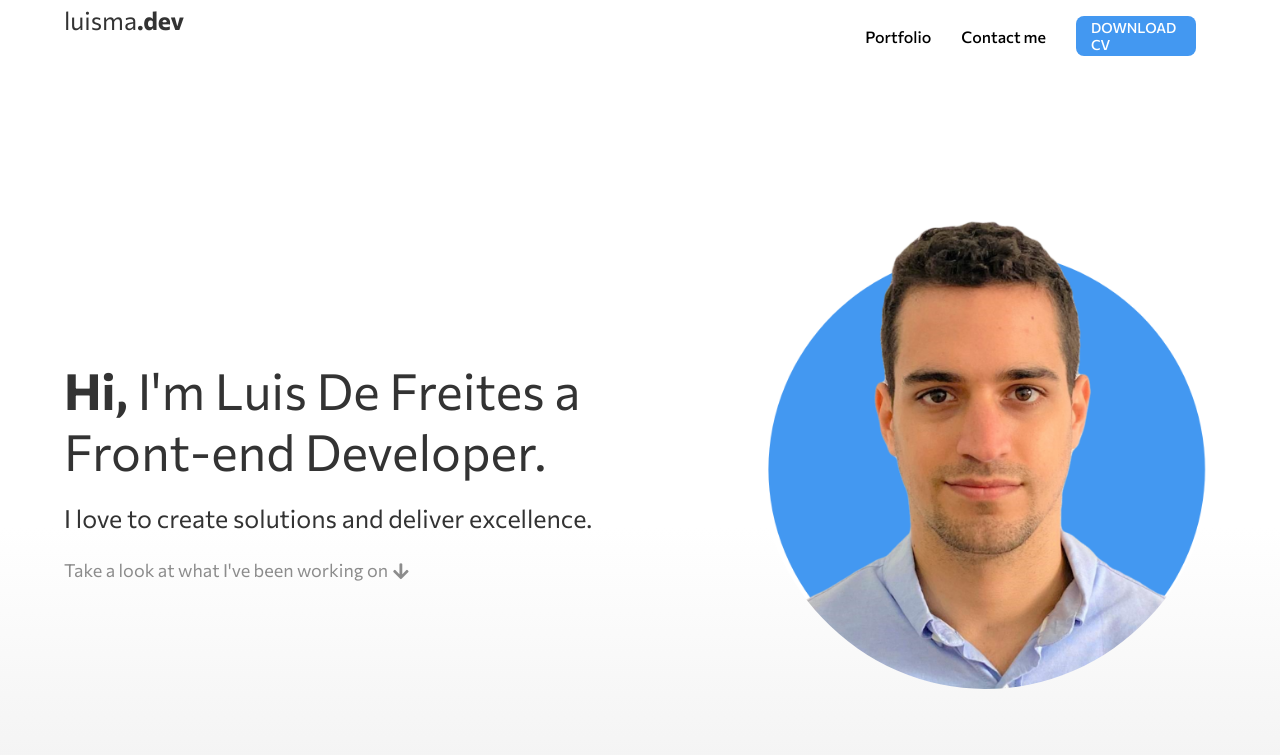
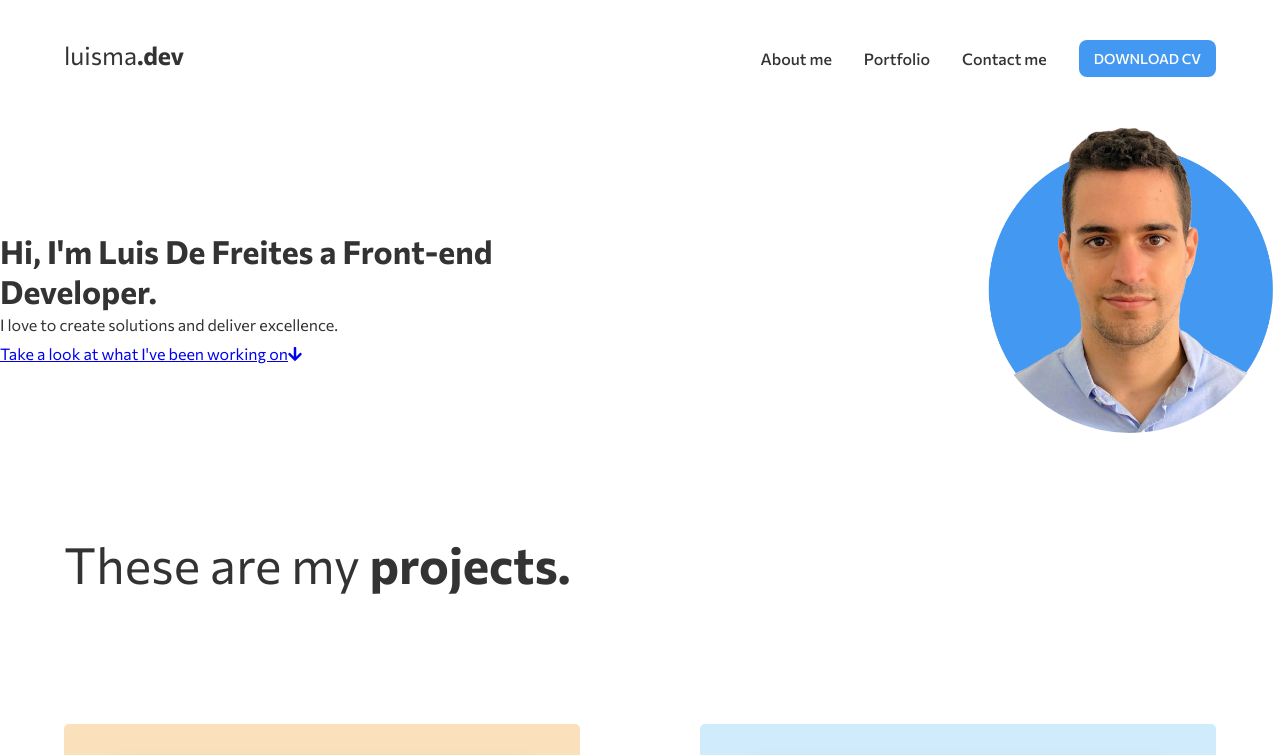
Before and after one commit to luismadf/Portfolio, a React (Create React App) app: page / in a window 1280 px wide. Shown: the top 755 px of the page. Built offline with nearby package versions, Linux system fonts and the light colour scheme.

Commit message:
finishing header

```diff
--- a/src/components/Layout/Footer/Footer.css
+++ b/src/components/Layout/Footer/Footer.css
@@ -9,13 +9,14 @@ footer .container {
   align-items: center;
   padding: 40px 0;
 }
-.logo {
+
+footer .logo {
   font-size: 25px;
   font-weight: 400;
   margin-bottom: 32px;
 }
 
-.logo span {
+footer .logo span {
   font-weight: 700;
 }
 
--- a/src/components/Layout/Header.js
+++ /dev/null
@@ -1,124 +0,0 @@
-import React from "react";
-import styled from "@emotion/styled";
-import Hero from "../Hero";
-import CV from "../../images/luisdefreitescv.pdf";
-import { contactInfo } from "../../utils/contactInfo";
-import { Modal } from "../";
-import { useModal } from "../../hooks/useModal";
-
-const MainNav = styled.nav`
-  display: flex;
-  align-items: center;
-  height: 72px;
-
-  .container1 {
-    height: 100%;
-    width: 90%;
-    max-width: 1200px;
-    margin: 0 auto;
-    display: flex;
-    justify-content: space-between;
-    align-items: center;
-
-    @media (max-width: 1000px) {
-      flex-direction: column;
-    }
-  }
-
-  .logo {
-    font-size: 25px;
-    font-weight: 400;
-    span {
-      font-weight: 700;
-    }
-    @media (max-width: 1000px) {
-      font-size: 30px;
-      margin: 30px 0 20px 0;
-    }
-  }
-
-  ul {
-    display: flex;
-    align-items: center;
-    color: black;
-    font-weight: 500;
-
-    @media (max-width: 1000px) {
-      flex-direction: column;
-    }
-  }
-
-  ul li {
-    @media (max-width: 1000px) {
-      margin: 10px 0;
-      margin-left: 0;
-    }
-  }
-
-  ul li a {
-    color: black;
-    @media (max-width: 1000px) {
-      margin-left: 0;
-    }
-  }
-
-  ul li .button {
-    display: flex;
-    align-items: center;
-    justify-content: center;
-    width: 120px;
-    height: 40px;
-    background-color: #4398f1;
-    color: white;
-    border-radius: 8px;
-    font-size: 14px;
-    font-weight: 500;
-  }
-
-  @media (max-width: 1000px) {
-    height: auto;
-  }
-`;
-
-const Header = () => {
-  const { contactMeInfo } = contactInfo;
-  const [modalInfo, handleOnClickModal] = useModal();
-
-  return (
-    <header>
-      <Modal modalInfo={modalInfo} handleOnClosed={handleOnClickModal} />
-      <MainNav>
-        <div class="container1">
-          <div class="logo">
-            luisma<span>.dev</span>
-          </div>
-          <ul>
-            {/* <li>
-              <a href="#" onClick={() => showModal(aboutInfo)}>
-                About me
-              </a>
-            </li> */}
-            <li>
-              <a href="#projects">Portfolio</a>
-            </li>
-            <li>
-              <a href="#" onClick={() => handleOnClickModal(contactMeInfo)}>
-                Contact me
-              </a>
-            </li>
-            <li>
-              <a href={CV} className="button">
-                Download CV
-              </a>
-            </li>
-          </ul>
-        </div>
-      </MainNav>
-      <div class="container">
-        <Hero />
-      </div>
-    </header>
-  );
-};
-
-export default Header;
--- /dev/null
+++ b/src/components/Layout/Header/Header.css
@@ -0,0 +1,109 @@
+header {
+  background-color: transparent;
+}
+
+header .container {
+  display: flex;
+  justify-content: space-between;
+  padding: 40px 0;
+}
+
+header .menu {
+  display: none;
+}
+
+header .logo {
+  font-size: 25px;
+  font-weight: 400;
+}
+
+header .logo span {
+  font-weight: 700;
+}
+
+.header__mobileMenu {
+  font-size: 25px;
+}
+
+header ul {
+  display: flex;
+  flex-direction: column;
+  font-weight: 500;
+  list-style: none;
+}
+
+header ul li a::after {
+  content: "";
+  position: absolute;
+  bottom: -4px;
+  left: -2px;
+  width: 105%;
+  height: 3px;
+  border-radius: 15px;
+  background-color: #333;
+  transition: 0.4s;
+}
+
+header ul li a {
+  position: relative;
+  color: #333;
+  text-decoration: none;
+}
+
+header ul li a:visited {
+  color: #333;
+}
+
+@media (min-width: 1024px) {
+  .header__mobileMenu {
+    display: none;
+  }
+
+  header .menu {
+    display: flex;
+  }
+
+  header ul {
+    flex-direction: row;
+    align-items: center;
+  }
+
+  header ul li {
+    margin-right: 32px;
+  }
+
+  header ul li a::after {
+    width: 0%;
+  }
+
+  header ul li a:hover::after {
+    width: 105%;
+  }
+
+  header ul li:last-of-type {
+    margin-right: 0px;
+  }
+
+  .header__button {
+    display: flex;
+    align-items: center;
+    justify-content: center;
+    padding: 10px 15px;
+    background-color: #4398f1;
+    color: white !important;
+    text-transform: uppercase;
+    border-radius: 8px;
+    font-size: 14px;
+    font-weight: 500;
+    font-family: "Commissioner", sans-serif;
+    transition: 0.4s;
+  }
+
+  .header__button:hover {
+    transform: scale(1.05);
+  }
+
+  .header__button:hover::after {
+    width: 0%;
+  }
+}
--- /dev/null
+++ b/src/components/Layout/Header/Header.js
@@ -0,0 +1,46 @@
+import React from "react";
+import CV from "../../../images/luisdefreitescv.pdf";
+import { contactInfo } from "../../../utils/contactInfo";
+import { Modal } from "../..";
+import { useModal } from "../../../hooks/useModal";
+
+import "./Header.css";
+
+const Header = () => {
+  const { contactMeInfo, aboutInfo } = contactInfo;
+  const [modalInfo, handleOnClickModal] = useModal();
+
+  return (
+    <header>
+      <Modal modalInfo={modalInfo} handleOnClosed={handleOnClickModal} />
+      <div className="container">
+        <div class="logo">
+          luisma<span>.dev</span>
+        </div>
+        <i class="fas fa-bars header__mobileMenu"></i>
+        <ul className="menu">
+          <li>
+            <a href="#" onClick={() => handleOnClickModal(aboutInfo)}>
+              About me
+            </a>
+          </li>
+          <li>
+            <a href="#projects">Portfolio</a>
+          </li>
+          <li>
+            <a href="#" onClick={() => handleOnClickModal(contactMeInfo)}>
+              Contact me
+            </a>
+          </li>
+          <li>
+            <a href={CV} className="header__button">
+              Download CV
+            </a>
+          </li>
+        </ul>
+      </div>
+    </header>
+  );
+};
+
+export default Header;
--- a/src/components/Layout/Layout.js
+++ b/src/components/Layout/Layout.js
@@ -1,11 +1,13 @@
 import React from "react";
-import Header from "./Header";
+import Header from "./Header/Header";
 import Footer from "./Footer/Footer";
+import Hero from "../Hero";
 
 const Layout = (props) => {
   return (
     <>
       <Header />
+      <Hero />
       {props.children}
       <Footer />
     </>
--- a/src/components/Layout/Modal/Modal.css
+++ b/src/components/Layout/Modal/Modal.css
@@ -47,7 +47,7 @@ img {
   text-align: center;
 }
 
-.button {
+.modal .button {
   display: inline-block;
   height: 40px;
   padding: 10px 15px;
--- a/src/components/Projects/Project.css
+++ b/src/components/Projects/Project.css
@@ -26,6 +26,11 @@
   background-color: transparent;
   font-family: "Commissioner", sans-serif;
   transition: 0.4s;
+  color: #333;
+}
+
+.project__button:visited {
+  color: #333;
 }
 
 .project__button i {
--- a/src/components/Projects/Project.js
+++ b/src/components/Projects/Project.js
@@ -17,7 +17,10 @@ const Project = ({ project }) => {
           alt="Project Cover"
           onClick={() => handleOnClickModal(project)}
         />
-        <h3 className="project__title" /* onClick={() => showModal()} */>
+        <h3
+          className="project__title"
+          onClick={() => handleOnClickModal(project)}
+        >
           {name || "Project Name"}
         </h3>
         <p className="project__description">
@@ -27,7 +30,7 @@ const Project = ({ project }) => {
         <button
           className={`project__button button__underline--${buttonColor}`}
           type="button"
-          /* onClick={() => showModal()} */
+          onClick={() => handleOnClickModal(project)}
         >
           Ver proyecto <i class="fas fa-arrow-right"></i>
         </button>
--- a/src/index.css
+++ b/src/index.css
@@ -14,7 +14,6 @@ html {
 
 body {
   position: relative;
-  background-color: #fff;
   color: #333;
 }
 
@@ -45,18 +44,13 @@ p {
 /* HEADER */
 
 header {
-  height: 100vh;
   background: rgb(2, 0, 36);
-  background: linear-gradient(
+  /*   background: linear-gradient(
     0deg,
     rgba(2, 0, 36, 1) 0%,
     rgba(242, 242, 242, 1) 0%,
     rgba(255, 255, 255, 1) 34%
-  );
-}
-
-header .container {
-  height: 100%;
+  ); */
 }
 
 header nav ul {
@@ -69,7 +63,7 @@ header nav ul li a {
   margin-left: 30px;
 }
 
-header .hero {
+.hero {
   display: grid;
   grid-template-columns: repeat(2, 1fr);
   grid-template-areas: "text img";
@@ -121,8 +115,9 @@ header .hero .img {
   grid-area: img;
 }
 
-header .hero .img img {
+.hero .img img {
   width: 80%;
+  max-width: 300px;
   border-radius: 100%;
   float: right;
 }
```
Also changed, not shown: src/components/Project.js (deleted, +0 -21 lines).
